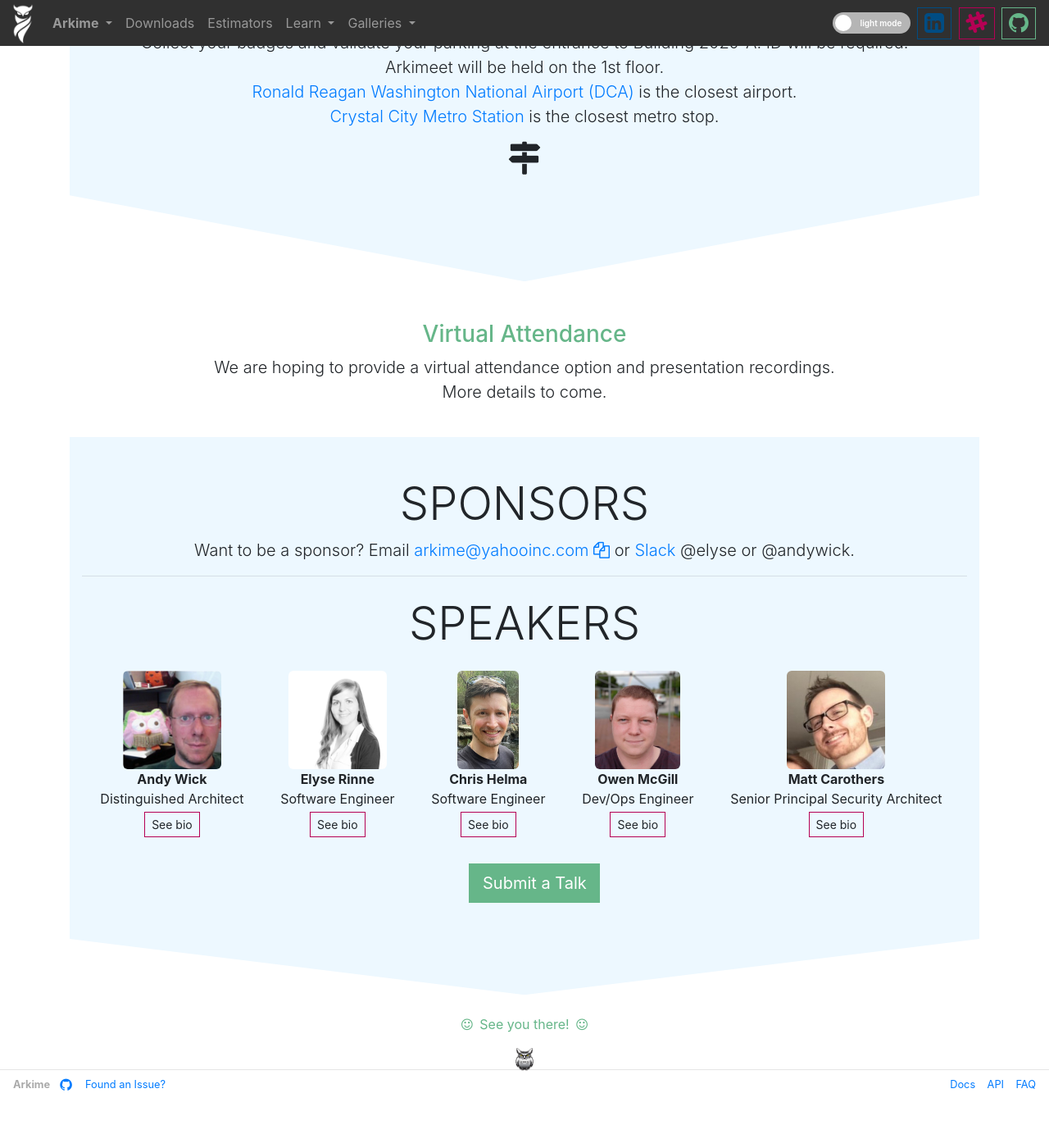
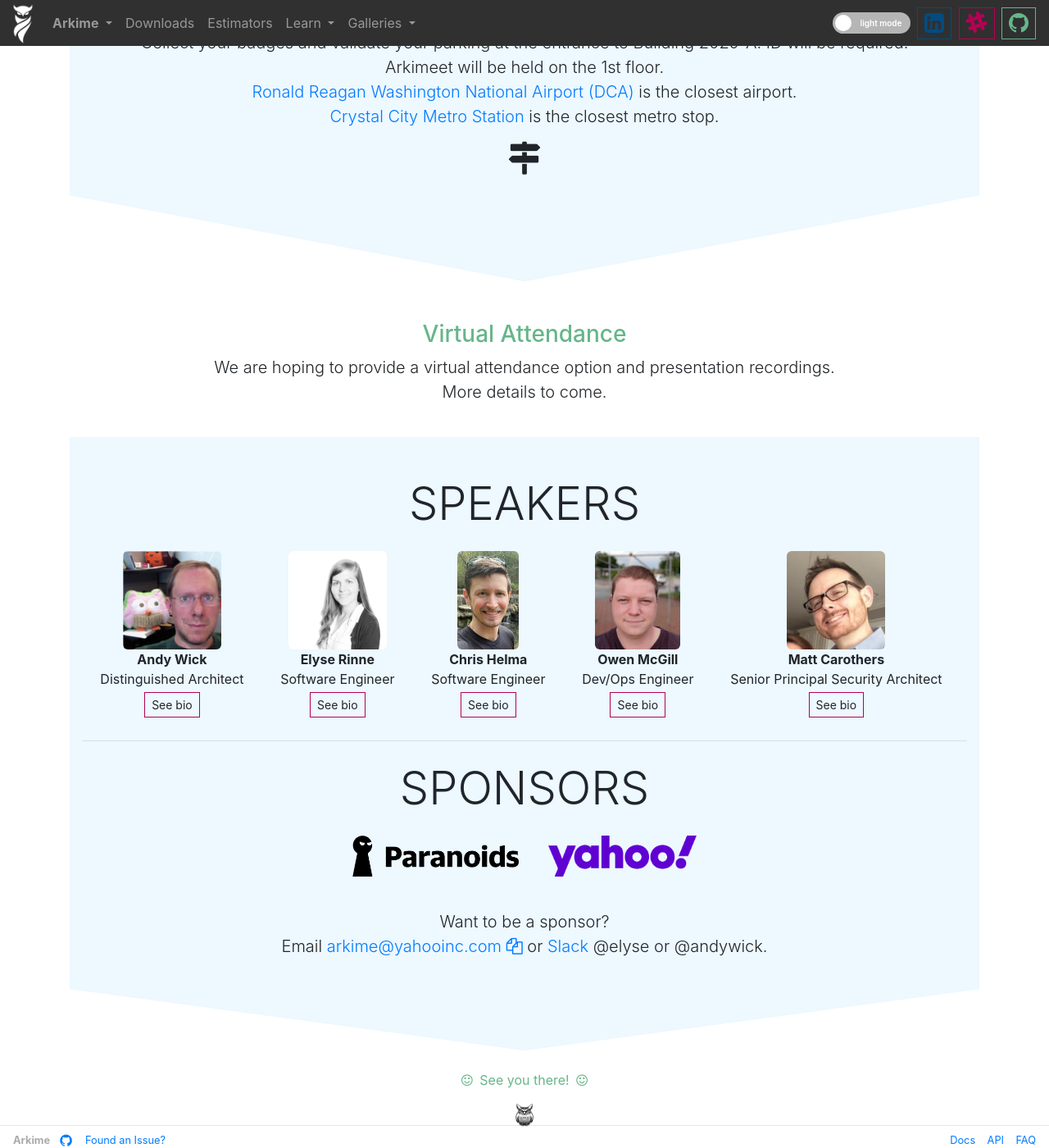
Before and after one commit to arkime/arkimeweb, a Jekyll site: the page built from arkimeet.html, in a window 1280 px wide and 1400 px high, scrolled down 3421 px. Shown: the whole window at 82% size. Built offline with Jekyll 4.4.1, drawn with Linux system fonts in a browser that asks for light colours; before the commit the page ends 4753 px from its top, so only the background shows below that.

Commit message:
add paranoids/yahoo to sponsor section

```diff
--- a/arkimeet.html
+++ b/arkimeet.html
@@ -600,38 +600,7 @@
       <div id="sponsors" class="container text-center primary-theme-background angle-background mt-3">
         <div class="row mt-4">
           <div class="col mt-5">
-            <h1 class="display-4">
-              SPONSORS
-            </h1>
-            <p class="lead mb-0">
-              Want to be a sponsor? Email
-              <a title="Click to copy"
-                data-toggle="tooltip"
-                class="btn-link no-decoration"
-                onclick="copyLink('arkime@yahooinc.com', this)">
-                arkime@yahooinc.com
-                <span class="fa fa-copy"></span>
-              </a>or
-              <a class="no-decoration"
-                href="https://slackinvite.arkime.com/">
-                Slack
-              </a> @elyse or @andywick.
-            </p>
-            <!-- TODO sponsors -->
-            <!-- <img src="vzm_rgb_p.png"
-              height="120px"
-              class="mb-4"
-            />
-            <img src="arista.png"
-              class="ml-3 mb-3"
-              height="40px"
-            />
-            <img src="https://www.keysight.com/content/dam/keysight/en/img/gnav/keysight-logo.svg"
-              class="ml-3 mb-3"
-              height="80px"
-            /> -->
-            <hr>
-            <h1 class="display-4 mt-4 mb-4">
+            <h1 class="display-4 mb-4">
               SPEAKERS
             </h1>
             <div class="d-flex flex-wrap flex-row justify-content-around mr-2">
@@ -686,12 +655,36 @@
                 </a>
               </div>
             </div>
-            <div class="text-center mt-4">
-              <a href="https://docs.google.com/forms/d/e/1FAIpQLSe2LEkctWBn8Oup13FXIhxoe9GHRvtVyCth49h7sYuybr_ldg/viewform"
-                class="btn btn-lg btn-info btn-fw mt-1 ml-4">
-                Submit a Talk
-              </a>
+            <hr class="mt-4 mb-4">
+            <h1 class="display-4 mt-4">
+              SPONSORS
+            </h1>
+            <div class="mt-4 mb-3">
+              <img src="assets/paranoids.png"
+                height="50px"
+                class="mb-4 mr-3"
+              />
+              <img src="assets/yahoo.png"
+                class="ml-3 mb-4"
+                height="50px"
+              />
             </div>
+            <p class="lead mb-0">
+              Want to be a sponsor?
+              <br>
+              Email
+              <a title="Click to copy"
+                data-toggle="tooltip"
+                class="btn-link no-decoration"
+                onclick="copyLink('arkime@yahooinc.com', this)">
+                arkime@yahooinc.com
+                <span class="fa fa-copy"></span>
+              </a>or
+              <a class="no-decoration"
+                href="https://slackinvite.arkime.com/">
+                Slack
+              </a> @elyse or @andywick.
+            </p>
           </div>
         </div>
       </div>
```
Also changed, not shown: assets/paranoids.png (added), assets/yahoo.png (added).
